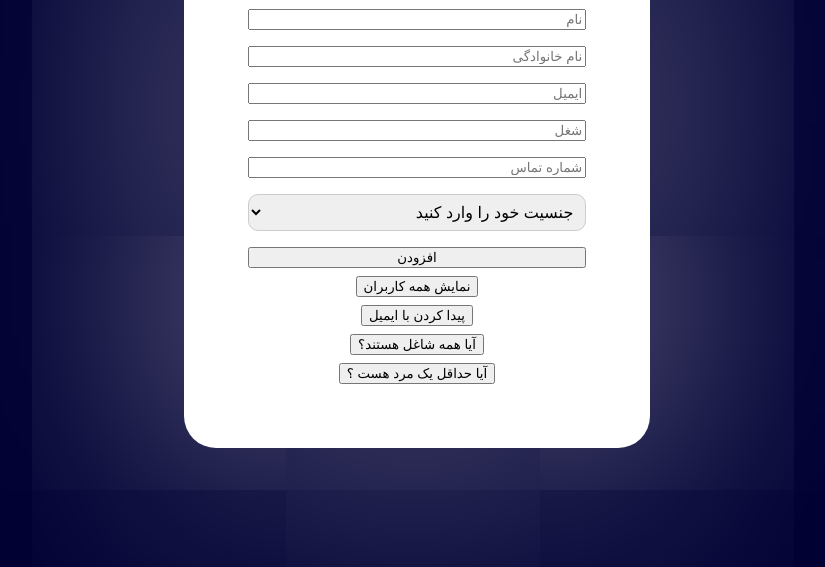
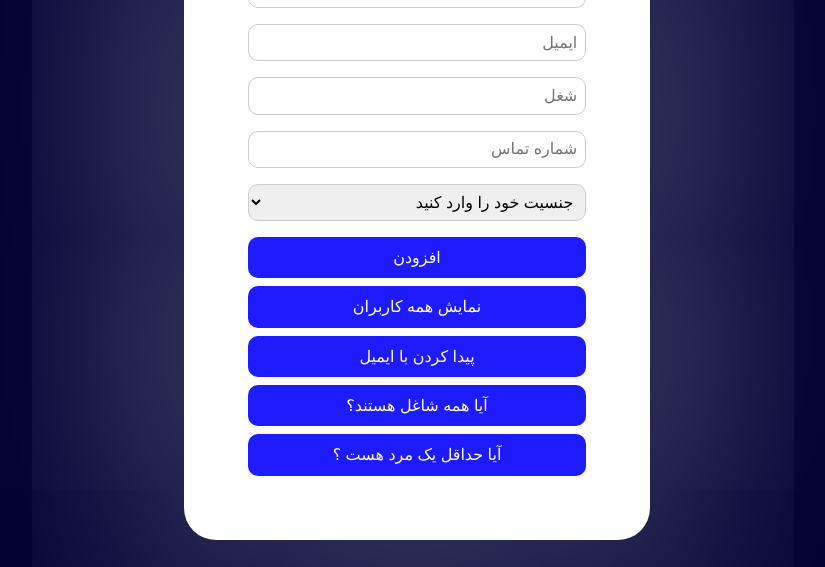
Before and after one commit to rayan-2006/js-codeyad, a plain HTML site: page asetss/paege/form.html in a window 1280 px wide. Shown: the part 273-840 px from the top of the page, without its empty margins (223-1048 px from the left). Drawn offline with Linux system fonts and the light colour scheme.

Commit message:
Refactor form inputs and buttons; apply consistent styling for better user experience

```diff
--- a/asetss/paege/form.html
+++ b/asetss/paege/form.html
@@ -15,22 +15,22 @@
       فرم ثبت اطلاعات کاربران
     </h1>
     <form action="" id="userForm">
-      <input type="text" placeholder="نام" id="firstName">
-      <input type="text" placeholder="نام خانوادگی" id="lastName">
-      <input type="email" placeholder="ایمیل" id="email">
-      <input type="text" placeholder="شغل" id="job">
-      <input type="tel" placeholder="شماره تماس" id="phone" dir="rtl">
+      <input class="finput" type="text" placeholder="نام" id="firstName">
+      <input class="finput" type="text" placeholder="نام خانوادگی" id="lastName">
+      <input class="finput" type="email" placeholder="ایمیل" id="email">
+      <input class="finput" type="text" placeholder="شغل" id="job">
+      <input class="finput" type="tel" placeholder="شماره تماس" id="phone" dir="rtl">
       <select name="" title="جنسیت" id="gender">
         <option value="" disabled selected>جنسیت خود را وارد کنید</option>
         <option value="male">مرد</option>
         <option value="female">زن</option>
       </select>
-      <button type="submit" id="addUserBtn">افزودن</button>
+      <button type="submit" class="Fbtn" id="addUserBtn">افزودن</button>
     </form>
-    <button type="button" id="showAllUsersBtn">نمایش همه کاربران</button>
-    <button type="button" id="findUserByEmailBtn">پیدا کردن با ایمیل</button>
-    <button type="button" id="allUsersEmployedBtn">آیا همه شاغل هستند؟</button>
-    <button type="button" id="hasMaleUserBtn">آیا حداقل یک مرد هست ؟</button>
+    <button type="button" class="btn" id="showAllUsersBtn">نمایش همه کاربران</button>
+    <button type="button" class="btn" id="findUserByEmailBtn">پیدا کردن با ایمیل</button>
+    <button type="button" class="btn" id="allUsersEmployedBtn">آیا همه شاغل هستند؟</button>
+    <button type="button" class="btn" id="hasMaleUserBtn">آیا حداقل یک مرد هست ؟</button>
 
   </div>
   <div id="modal" class="modal">
```
